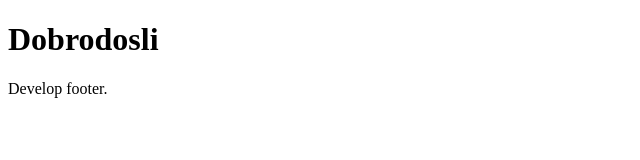
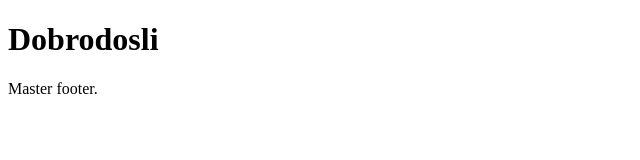
Before and after one commit to VladaPac/git_vezba, a plain HTML site: page index.html in a window 1280 px wide. Shown: the full height of the page, 0-640 px from the left. Drawn offline with Linux system fonts and the light colour scheme.

Commit message:
Izmenjen footer iz master grane.

```diff
--- a/index.html
+++ b/index.html
@@ -10,7 +10,7 @@
 	</header>
 
 	<footer>
-		Develop footer.
+		Master footer.
 	</footer>
 
 </body>
```
